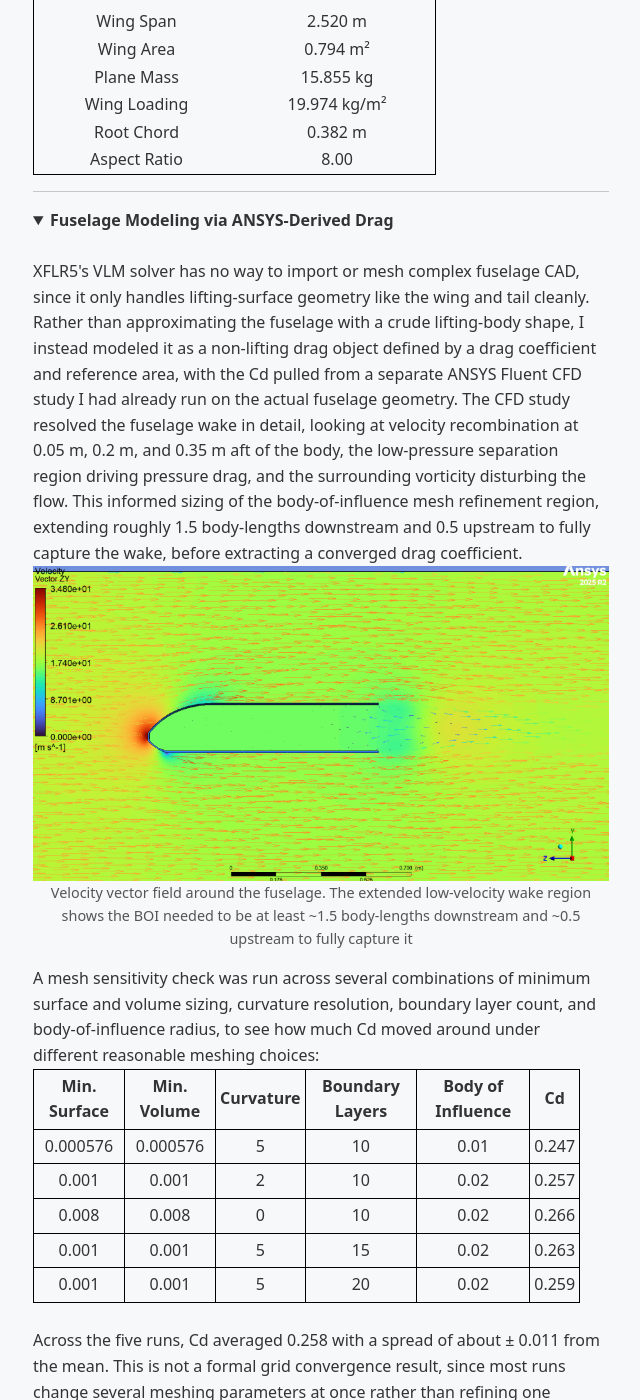
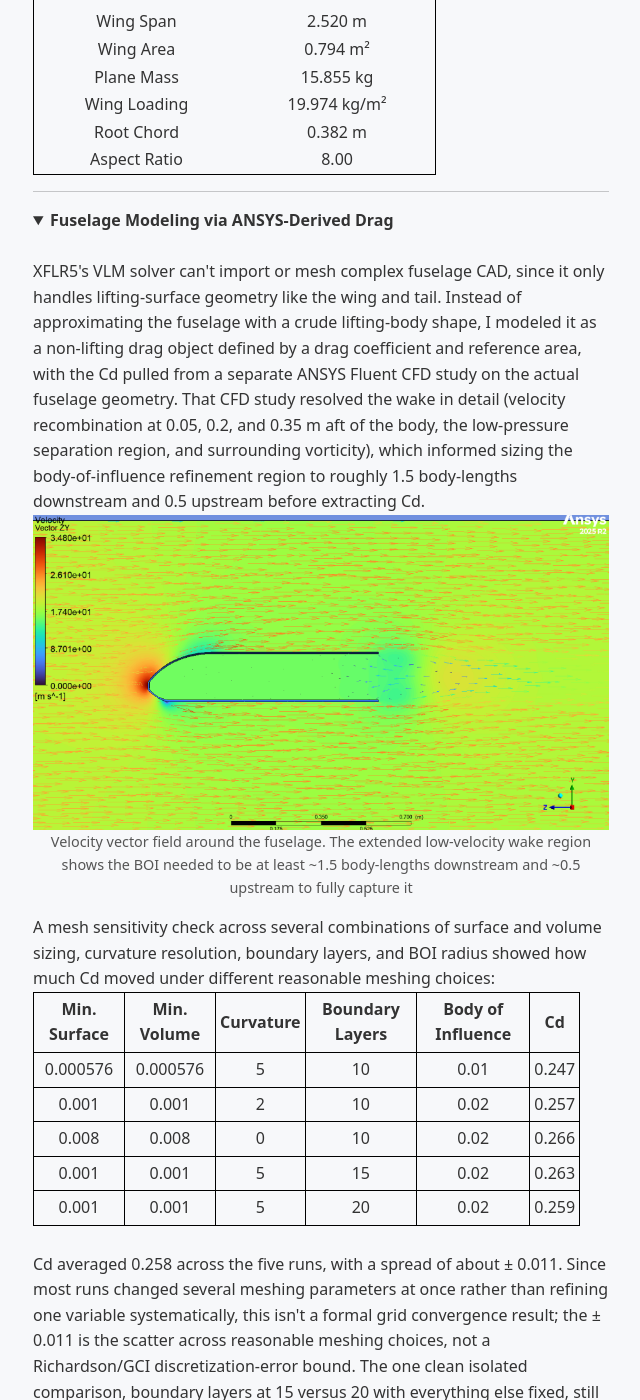
Before and after one commit to Cornell-MAE-UG/fa25-portfolio-Sasha-Shkolnikov, a Jekyll site: the page built from _projects/CUAIR-Hermes-XFLR5-Stability-Analysis.md, in a window 1280 px wide and 1400 px high, scrolled down 1220 px. Shown: the whole window, without its empty margins (319-959 px from the left). Built offline with Jekyll 4.4.1, drawn with Linux system fonts in a browser that asks for light colours; some of the changed text lies outside the part shown.

Commit message:
Tighten fuselage drag section for conciseness
Co-Authored-By: Claude Sonnet 5 <noreply@anthropic.com>

```diff
--- a/_projects/CUAIR-Hermes-XFLR5-Stability-Analysis.md
+++ b/_projects/CUAIR-Hermes-XFLR5-Stability-Analysis.md
@@ -62,9 +62,9 @@ Key aircraft parameters from XFLR5:
 
 <br>
 
-XFLR5's VLM solver has no way to import or mesh complex fuselage CAD, since it only handles lifting-surface geometry like the wing and tail cleanly. Rather than approximating the fuselage with a crude lifting-body shape, I instead modeled it as a non-lifting drag object defined by a drag coefficient and reference area, with the Cd pulled from a separate ANSYS Fluent CFD study I had already run on the actual fuselage geometry.
+XFLR5's VLM solver can't import or mesh complex fuselage CAD, since it only handles lifting-surface geometry like the wing and tail. Instead of approximating the fuselage with a crude lifting-body shape, I modeled it as a non-lifting drag object defined by a drag coefficient and reference area, with the Cd pulled from a separate ANSYS Fluent CFD study on the actual fuselage geometry.
 
-The CFD study resolved the fuselage wake in detail, looking at velocity recombination at 0.05 m, 0.2 m, and 0.35 m aft of the body, the low-pressure separation region driving pressure drag, and the surrounding vorticity disturbing the flow. This informed sizing of the body-of-influence mesh refinement region, extending roughly 1.5 body-lengths downstream and 0.5 upstream to fully capture the wake, before extracting a converged drag coefficient.
+That CFD study resolved the wake in detail (velocity recombination at 0.05, 0.2, and 0.35 m aft of the body, the low-pressure separation region, and surrounding vorticity), which informed sizing the body-of-influence refinement region to roughly 1.5 body-lengths downstream and 0.5 upstream before extracting Cd.
 
 <figure style="text-align:center;">
   <img src="{{ '/assets/images/ANSYS-Fuselage-Wake-Vectors.png' | relative_url }}"
@@ -75,7 +75,7 @@ The CFD study resolved the fuselage wake in detail, looking at velocity recombin
   </figcaption>
 </figure>
 
-A mesh sensitivity check was run across several combinations of minimum surface and volume sizing, curvature resolution, boundary layer count, and body-of-influence radius, to see how much Cd moved around under different reasonable meshing choices:
+A mesh sensitivity check across several combinations of surface and volume sizing, curvature resolution, boundary layers, and BOI radius showed how much Cd moved under different reasonable meshing choices:
 
 <table style="width:95%; border:1px solid #000; border-collapse:collapse; text-align:center;">
   <tr>
@@ -130,9 +130,9 @@ A mesh sensitivity check was run across several combinations of minimum surface
 
 <br>
 
-Across the five runs, Cd averaged 0.258 with a spread of about ± 0.011 from the mean. This is not a formal grid convergence result, since most runs change several meshing parameters at once rather than refining one variable systematically, so the ± 0.011 should be read as the scatter in Cd across different reasonable meshing choices rather than a discretization-error bound in the Richardson extrapolation or GCI sense. The one clean isolated comparison, boundary layer count at 15 versus 20 with everything else held fixed, still showed Cd shifting by 0.004, suggesting the result was close to settled but likely hadn't fully converged in the formal sense. A proper convergence study would refine a single mesh density metric across at least three systematically refined meshes and report the GCI; I treated the 0.258 ± 0.011 band here as a reasonable working estimate given time constraints, not a rigorous uncertainty bound.
+Cd averaged 0.258 across the five runs, with a spread of about ± 0.011. Since most runs changed several meshing parameters at once rather than refining one variable systematically, this isn't a formal grid convergence result; the ± 0.011 is the scatter across reasonable meshing choices, not a Richardson/GCI discretization-error bound. The one clean isolated comparison, boundary layers at 15 versus 20 with everything else fixed, still shifted Cd by 0.004, suggesting the result was close but not fully converged in the formal sense. I treated 0.258 ± 0.011 as a reasonable working estimate given time constraints rather than a rigorous bound.
 
-Combined with the fuselage's frontal reference area, Cd = 0.258 was entered directly into XFLR5's fuselage drag object definition, giving the stability model a fuselage drag contribution grounded in actual resolved CFD flow physics rather than a simplified VLM approximation of the fuselage shape, while keeping the fuselage non-lifting and out of the VLM mesh entirely, consistent with XFLR5's intended use.
+This Cd, combined with the fuselage's frontal reference area, was entered directly into XFLR5's fuselage drag object, giving the stability model a drag contribution grounded in resolved CFD physics rather than a VLM approximation of the fuselage shape, while keeping the fuselage non-lifting and out of the VLM mesh, consistent with XFLR5's intended use.
 
 </details>
 
```
